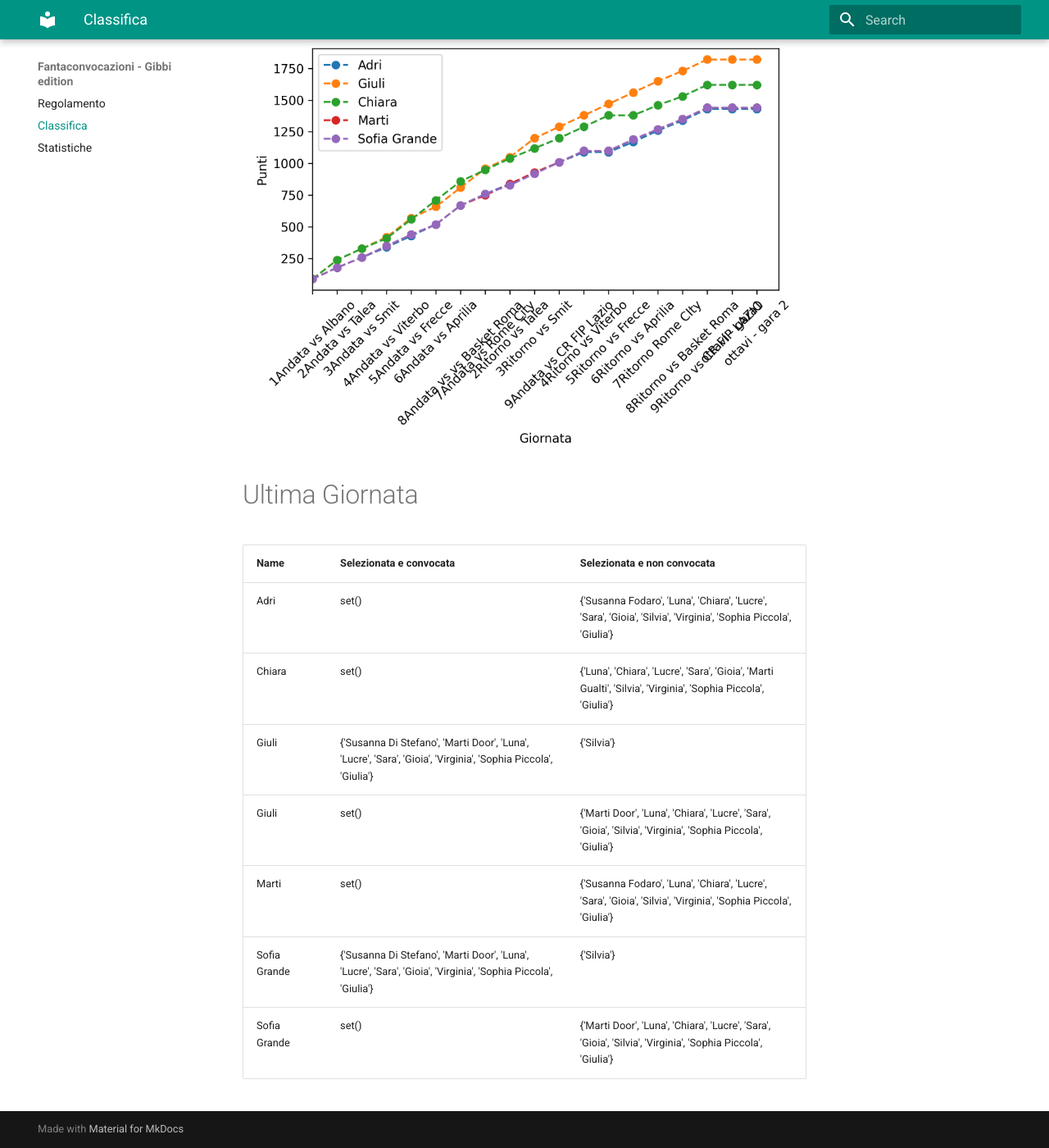
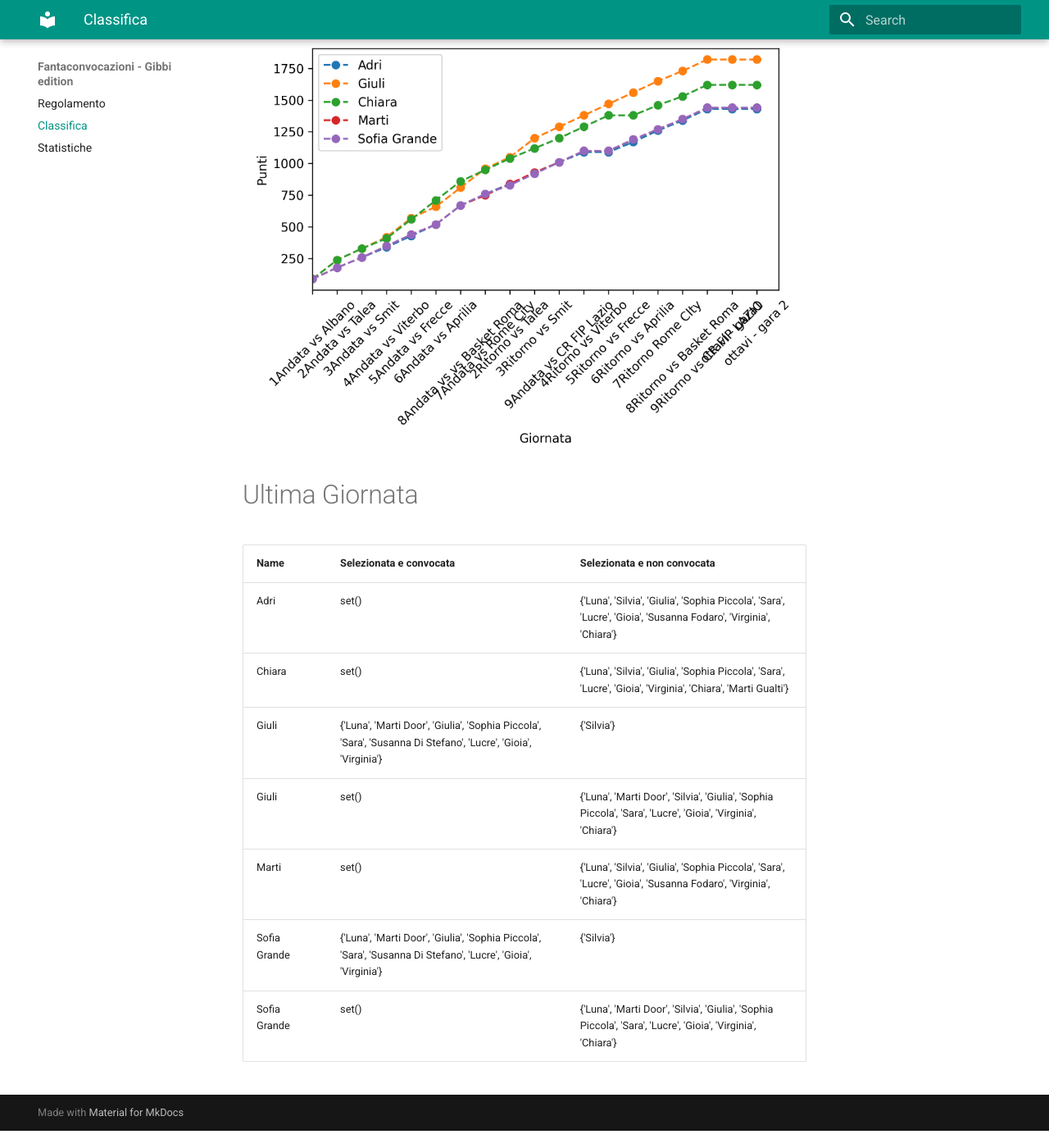
Before and after one commit to martinig94/fantagibbi, an MkDocs documentation site: the page built from docs/Classifica.md, in a window 1280 px wide and 1400 px high, scrolled down 565 px. Shown: the whole window at 82% size. Built offline with MkDocs 1.6.1 and Material for MkDocs 9.7.7, drawn with Linux system fonts in a browser that asks for light colours; after the commit the page ends 1944 px from its top, so only the background shows below that.

Commit message:
Auto-update from main.py

```diff
--- a/docs/Classifica.md
+++ b/docs/Classifica.md
@@ -18,11 +18,11 @@
 <!-- START_TABLE CORRECT -->
 | Name         | Selezionata e convocata                                                                                        | Selezionata e non convocata                                                                                      |
 |:-------------|:---------------------------------------------------------------------------------------------------------------|:-----------------------------------------------------------------------------------------------------------------|
-| Adri         | set()                                                                                                          | {'Susanna Fodaro', 'Luna', 'Chiara', 'Lucre', 'Sara', 'Gioia', 'Silvia', 'Virginia', 'Sophia Piccola', 'Giulia'} |
-| Chiara       | set()                                                                                                          | {'Luna', 'Chiara', 'Lucre', 'Sara', 'Gioia', 'Marti Gualti', 'Silvia', 'Virginia', 'Sophia Piccola', 'Giulia'}   |
-| Giuli        | {'Susanna Di Stefano', 'Marti Door', 'Luna', 'Lucre', 'Sara', 'Gioia', 'Virginia', 'Sophia Piccola', 'Giulia'} | {'Silvia'}                                                                                                       |
-| Giuli        | set()                                                                                                          | {'Marti Door', 'Luna', 'Chiara', 'Lucre', 'Sara', 'Gioia', 'Silvia', 'Virginia', 'Sophia Piccola', 'Giulia'}     |
-| Marti        | set()                                                                                                          | {'Susanna Fodaro', 'Luna', 'Chiara', 'Lucre', 'Sara', 'Gioia', 'Silvia', 'Virginia', 'Sophia Piccola', 'Giulia'} |
-| Sofia Grande | {'Susanna Di Stefano', 'Marti Door', 'Luna', 'Lucre', 'Sara', 'Gioia', 'Virginia', 'Sophia Piccola', 'Giulia'} | {'Silvia'}                                                                                                       |
-| Sofia Grande | set()                                                                                                          | {'Marti Door', 'Luna', 'Chiara', 'Lucre', 'Sara', 'Gioia', 'Silvia', 'Virginia', 'Sophia Piccola', 'Giulia'}     |
+| Adri         | set()                                                                                                          | {'Luna', 'Silvia', 'Giulia', 'Sophia Piccola', 'Sara', 'Lucre', 'Gioia', 'Susanna Fodaro', 'Virginia', 'Chiara'} |
+| Chiara       | set()                                                                                                          | {'Luna', 'Silvia', 'Giulia', 'Sophia Piccola', 'Sara', 'Lucre', 'Gioia', 'Virginia', 'Chiara', 'Marti Gualti'}   |
+| Giuli        | {'Luna', 'Marti Door', 'Giulia', 'Sophia Piccola', 'Sara', 'Susanna Di Stefano', 'Lucre', 'Gioia', 'Virginia'} | {'Silvia'}                                                                                                       |
+| Giuli        | set()                                                                                                          | {'Luna', 'Marti Door', 'Silvia', 'Giulia', 'Sophia Piccola', 'Sara', 'Lucre', 'Gioia', 'Virginia', 'Chiara'}     |
+| Marti        | set()                                                                                                          | {'Luna', 'Silvia', 'Giulia', 'Sophia Piccola', 'Sara', 'Lucre', 'Gioia', 'Susanna Fodaro', 'Virginia', 'Chiara'} |
+| Sofia Grande | {'Luna', 'Marti Door', 'Giulia', 'Sophia Piccola', 'Sara', 'Susanna Di Stefano', 'Lucre', 'Gioia', 'Virginia'} | {'Silvia'}                                                                                                       |
+| Sofia Grande | set()                                                                                                          | {'Luna', 'Marti Door', 'Silvia', 'Giulia', 'Sophia Piccola', 'Sara', 'Lucre', 'Gioia', 'Virginia', 'Chiara'}     |
 <!-- END_TABLE CORRECT -->
```
